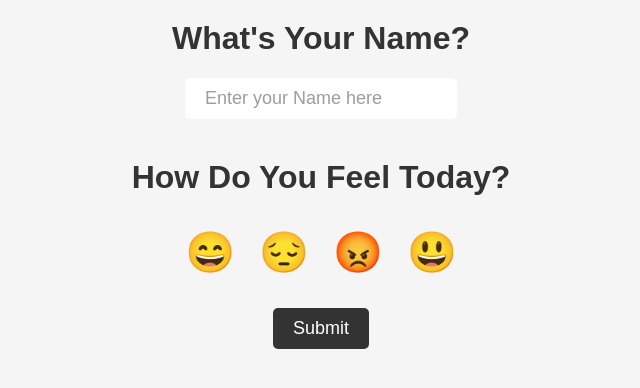
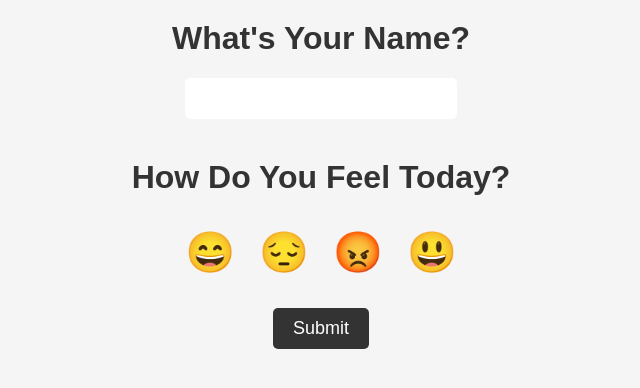
Before and after one commit to itssukant/feeling, a plain HTML site: page index.html in a window 1280 px wide. Shown: the whole page, without its empty margins (319-959 px from the left). Drawn offline with Linux system fonts and the light colour scheme.

Commit message:
Update index.html

```diff
--- a/index.html
+++ b/index.html
@@ -77,7 +77,7 @@
 <body>
   <form action="https://script.google.com/a/macros/jsw.in/s/AKfycbx2kYqnrfPhLsi9l4VXLWFuxOemoI8GrFTesLnEnFcufpbKZ_iG0MVgVCN07g9z2gsmjA/exec" method="post" name="Felling" id="Feeling">
     <h1>What's Your Name? </h1>
-    <input type="text" id="name" name="name" value="Enter your Name here">
+    <input type="text" id="name" name="name" value="">
          <br>
   <h1>How Do You Feel Today?</h1>
     <div class="emoji-container">
```
